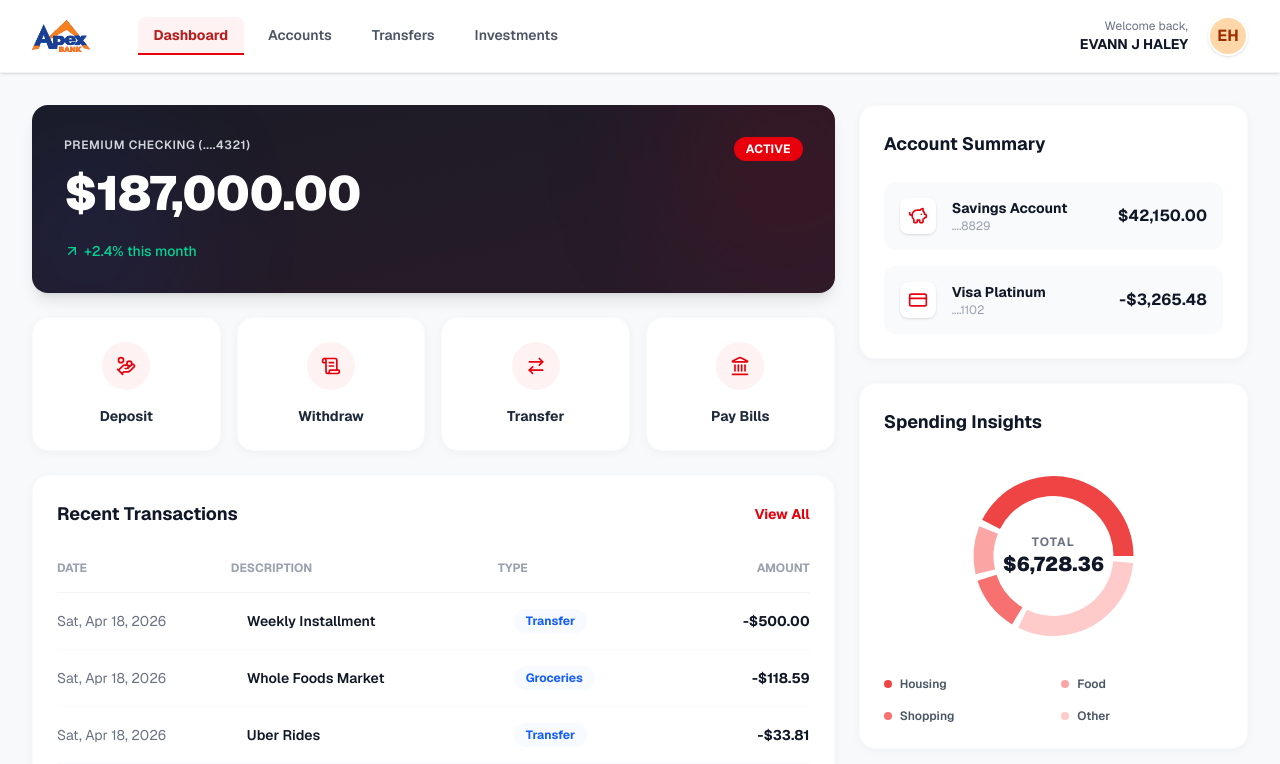
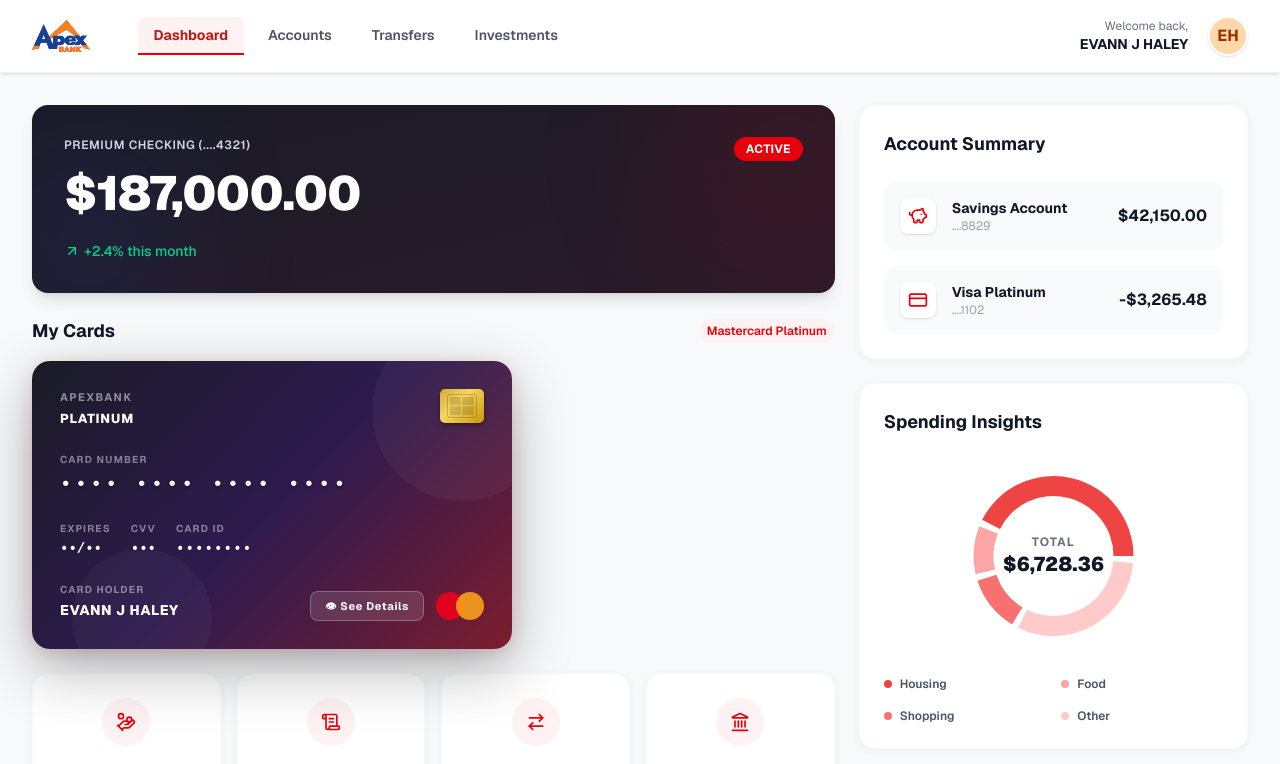
Before and after one commit to Joshua1-arch/Wellss, a Next.js app in the folder banking-app/: page /dashboard in a window 1280 px wide. Shown: the top 764 px of the page. Built offline with nearby package versions, Linux system fonts and the light colour scheme.

Commit message:
added a card details

```diff
--- a/banking-app/src/app/dashboard/page.tsx
+++ b/banking-app/src/app/dashboard/page.tsx
@@ -16,6 +16,7 @@ export default function Dashboard() {
     const [showProfileMenu, setShowProfileMenu] = useState(false);
     const [showPaymentModal, setShowPaymentModal] = useState(false);
     const [isLoggingOut, setIsLoggingOut] = useState(false);
+    const [showCardDetails, setShowCardDetails] = useState(false);
 
     const handleLogout = async () => {
         setIsLoggingOut(true);
@@ -150,7 +151,117 @@ export default function Dashboard() {
                         </div>
                     </div>
 
+                    {/* My Cards */}
+                    <div>
+                        <div className="flex items-center justify-between mb-4">
+                            <h3 className="text-lg font-bold text-gray-900">My Cards</h3>
+                            <span className="text-xs font-semibold px-2 py-1 rounded-full bg-red-50 text-red-600">
+                                Mastercard Platinum
+                            </span>
+                        </div>
+
+                        {/* Responsive Card */}
+                        <div
+                            style={{
+                                width: '100%',
+                                maxWidth: '480px',
+                                background: 'linear-gradient(135deg, #1a1b26 0%, #2d1b4e 50%, #7c1d2e 100%)',
+                                borderRadius: '18px',
+                                padding: 'clamp(18px, 4vw, 28px)',
+                                boxShadow: '0 20px 60px rgba(0,0,0,0.30), 0 4px 16px rgba(180,30,60,0.15)',
+                                position: 'relative',
+                                overflow: 'hidden',
+                                display: 'flex',
+                                flexDirection: 'column',
+                                gap: 'clamp(14px, 3vw, 22px)',
+                            }}
+                        >
+                            {/* Decorative glows */}
+                            <div style={{ position: 'absolute', top: '-40px', right: '-40px', width: '180px', height: '180px', borderRadius: '50%', background: 'rgba(255,255,255,0.04)', pointerEvents: 'none' }} />
+                            <div style={{ position: 'absolute', bottom: '-40px', left: '40px', width: '140px', height: '140px', borderRadius: '50%', background: 'rgba(255,255,255,0.03)', pointerEvents: 'none' }} />
+
+                            {/* Row 1: Bank + Chip */}
+                            <div style={{ display: 'flex', justifyContent: 'space-between', alignItems: 'flex-start', position: 'relative', zIndex: 1 }}>
+                                <div>
+                                    <span style={{ color: 'rgba(255,255,255,0.5)', fontSize: 'clamp(9px,1.8vw,11px)', fontWeight: 700, letterSpacing: '0.14em', textTransform: 'uppercase', display: 'block' }}>ApexBank</span>
+                                    <span style={{ color: 'white', fontSize: 'clamp(10px,2vw,13px)', fontWeight: 800, letterSpacing: '0.06em' }}>PLATINUM</span>
+                                </div>
+                                {/* EMV Chip */}
+                                <div style={{ width: 'clamp(34px,7vw,44px)', height: 'clamp(26px,5vw,34px)', borderRadius: '5px', background: 'linear-gradient(135deg,#d4a936,#f5d660 40%,#c9960a)', display: 'flex', alignItems: 'center', justifyContent: 'center', boxShadow: '0 2px 4px rgba(0,0,0,0.4)', flexShrink: 0 }}>
+                                    <div style={{ width: '70%', height: '70%', borderRadius: '3px', border: '1px solid rgba(0,0,0,0.2)', display: 'grid', gridTemplateColumns: '1fr 1fr', gridTemplateRows: '1fr 1fr', gap: '1px', padding: '2px' }}>
+                                        {[0, 1, 2, 3].map(n => <div key={n} style={{ background: 'rgba(0,0,0,0.15)', borderRadius: '1px' }} />)}
+                                    </div>
+                                </div>
+                            </div>
+
+                            {/* Row 2: Card Number */}
+                            <div style={{ position: 'relative', zIndex: 1 }}>
+                                <p style={{ color: 'rgba(255,255,255,0.45)', fontSize: 'clamp(8px,1.6vw,10px)', fontWeight: 700, letterSpacing: '0.12em', textTransform: 'uppercase', marginBottom: '4px' }}>Card Number</p>
+                                <p style={{ color: 'white', fontSize: 'clamp(13px,3.5vw,19px)', fontWeight: 700, letterSpacing: '0.2em', fontFamily: 'monospace', textShadow: '0 1px 3px rgba(0,0,0,0.4)' }}>
+                                    {showCardDetails ? '5337  5410  0101  6068' : '••••  ••••  ••••  ••••'}
+                                </p>
+                            </div>
+
+                            {/* Row 3: Expiry + CVV + Card ID */}
+                            <div style={{ display: 'flex', flexWrap: 'wrap', gap: 'clamp(10px,2.5vw,20px)', position: 'relative', zIndex: 1 }}>
+                                <div>
+                                    <p style={{ color: 'rgba(255,255,255,0.45)', fontSize: 'clamp(8px,1.6vw,10px)', fontWeight: 700, letterSpacing: '0.12em', textTransform: 'uppercase', marginBottom: '3px' }}>Expires</p>
+                                    <p style={{ color: 'white', fontSize: 'clamp(11px,2.5vw,14px)', fontWeight: 800, fontFamily: 'monospace' }}>
+                                        {showCardDetails ? '03/33' : '••/••'}
+                                    </p>
+                                </div>
+                                <div>
+                                    <p style={{ color: 'rgba(255,255,255,0.45)', fontSize: 'clamp(8px,1.6vw,10px)', fontWeight: 700, letterSpacing: '0.12em', textTransform: 'uppercase', marginBottom: '3px' }}>CVV</p>
+                                    <p style={{ color: 'white', fontSize: 'clamp(11px,2.5vw,14px)', fontWeight: 800, fontFamily: 'monospace' }}>
+                                        {showCardDetails ? '373' : '•••'}
+                                    </p>
+                                </div>
+                                <div>
+                                    <p style={{ color: 'rgba(255,255,255,0.45)', fontSize: 'clamp(8px,1.6vw,10px)', fontWeight: 700, letterSpacing: '0.12em', textTransform: 'uppercase', marginBottom: '3px' }}>Card ID</p>
+                                    <p style={{ color: 'white', fontSize: 'clamp(11px,2.5vw,14px)', fontWeight: 800, fontFamily: 'monospace', letterSpacing: '0.08em' }}>
+                                        {showCardDetails ? 'e351bc2c' : '••••••••'}
+                                    </p>
+                                </div>
+                            </div>
+
+                            {/* Row 4: Cardholder + Mastercard + Toggle button */}
+                            <div style={{ display: 'flex', justifyContent: 'space-between', alignItems: 'flex-end', position: 'relative', zIndex: 1, flexWrap: 'wrap', gap: '10px' }}>
+                                <div>
+                                    <p style={{ color: 'rgba(255,255,255,0.45)', fontSize: 'clamp(8px,1.6vw,10px)', fontWeight: 700, letterSpacing: '0.12em', textTransform: 'uppercase', marginBottom: '3px' }}>Card Holder</p>
+                                    <p style={{ color: 'white', fontSize: 'clamp(11px,2.5vw,14px)', fontWeight: 800, letterSpacing: '0.05em' }}>EVANN J HALEY</p>
+                                </div>
+                                <div style={{ display: 'flex', alignItems: 'center', gap: '12px' }}>
+                                    <button
+                                        onClick={() => setShowCardDetails(v => !v)}
+                                        style={{
+                                            background: showCardDetails ? 'rgba(255,255,255,0.18)' : 'rgba(255,255,255,0.12)',
+                                            border: '1px solid rgba(255,255,255,0.25)',
+                                            color: 'white',
+                                            borderRadius: '8px',
+                                            padding: 'clamp(4px,1vw,6px) clamp(10px,2vw,14px)',
+                                            fontSize: 'clamp(9px,1.8vw,11px)',
+                                            fontWeight: 700,
+                                            letterSpacing: '0.06em',
+                                            cursor: 'pointer',
+                                            backdropFilter: 'blur(6px)',
+                                            transition: 'background 0.2s',
+                                            whiteSpace: 'nowrap',
+                                        }}
+                                    >
+                                        {showCardDetails ? '🔒 Hide Details' : '👁 See Details'}
+                                    </button>
+                                    {/* Mastercard rings */}
+                                    <div style={{ display: 'flex', alignItems: 'center', flexShrink: 0 }}>
+                                        <div style={{ width: 'clamp(20px,4.5vw,28px)', height: 'clamp(20px,4.5vw,28px)', borderRadius: '50%', background: '#EB001B', opacity: 0.92 }} />
+                                        <div style={{ width: 'clamp(20px,4.5vw,28px)', height: 'clamp(20px,4.5vw,28px)', borderRadius: '50%', background: '#F79E1B', opacity: 0.92, marginLeft: 'clamp(-8px,-2vw,-6px)' }} />
+                                    </div>
+                                </div>
+                            </div>
+                        </div>
+                    </div>
+
                     {/* Quick Actions Grid */}
+
                     <div className="grid grid-cols-2 md:grid-cols-4 gap-4">
                         {[
                             { icon: HandCoins, label: 'Deposit', action: () => setShowPaymentModal(true) },
--- a/banking-app/src/app/globals.css
+++ b/banking-app/src/app/globals.css
@@ -24,3 +24,32 @@ body {
   color: var(--foreground);
   font-family: Arial, Helvetica, sans-serif;
 }
+
+/* Virtual Card Flip */
+.card-scene {
+  perspective: 1200px;
+}
+
+.card-inner {
+  position: relative;
+  width: 100%;
+  height: 100%;
+  transform-style: preserve-3d;
+  transition: transform 0.65s cubic-bezier(0.23, 1, 0.32, 1);
+}
+
+.card-inner.flipped {
+  transform: rotateY(180deg);
+}
+
+.card-face {
+  position: absolute;
+  inset: 0;
+  backface-visibility: hidden;
+  -webkit-backface-visibility: hidden;
+  border-radius: 1.125rem;
+}
+
+.card-face-back {
+  transform: rotateY(180deg);
+}
```
